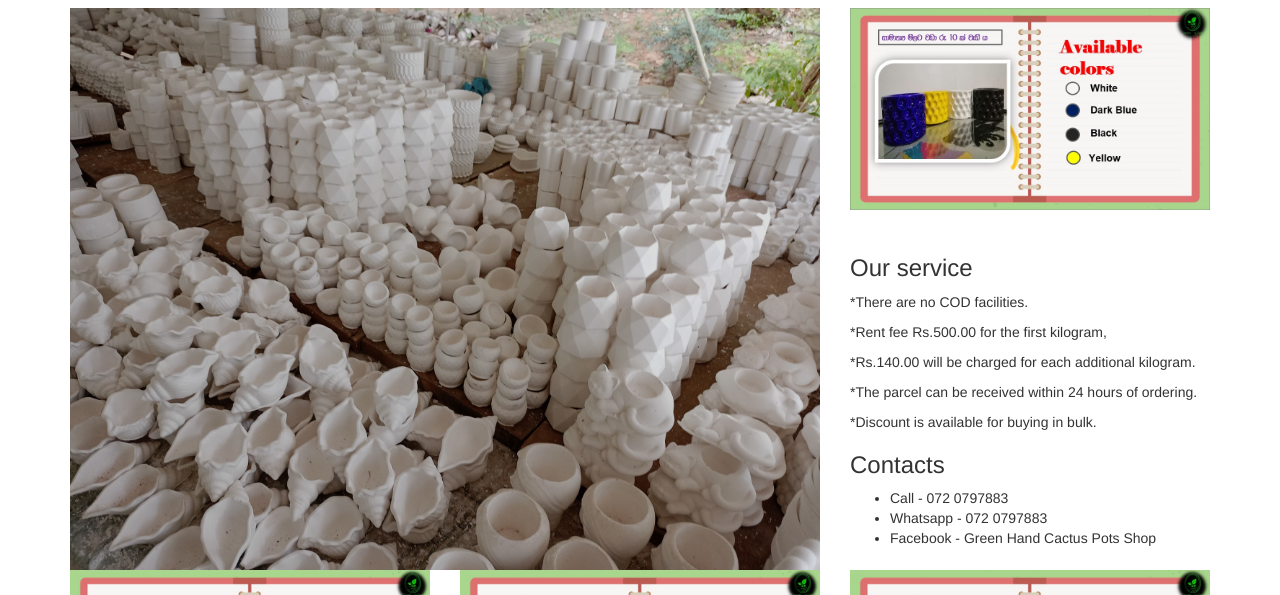
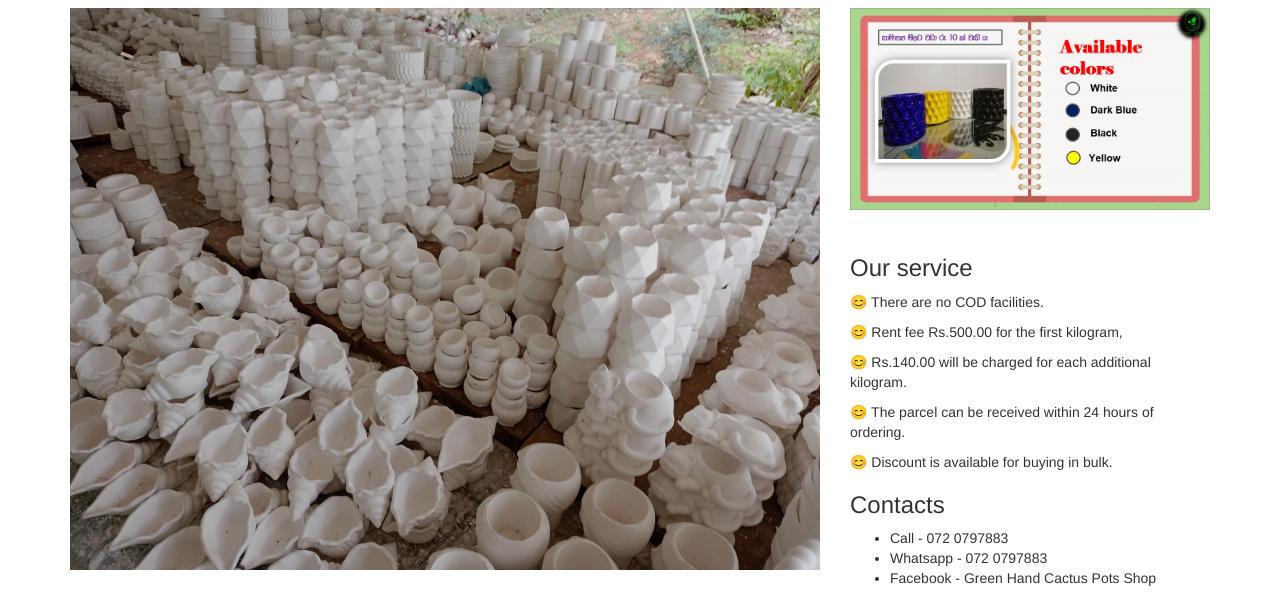
Before and after one commit to GreenHandCactusPots/greenhandcactuspots.github.io, a plain HTML site: page index.html in a window 1280 px wide. Shown: the part 152-747 px from the top of the page. Drawn offline with Linux system fonts and the light colour scheme.

Commit message:
Update index.html

```diff
--- a/index.html
+++ b/index.html
@@ -49,11 +49,11 @@
 
             <div class="col-md-4">
                 <h3>Our service</h3>
-                <p>*There are no COD facilities.</p>
-                <p>*Rent fee Rs.500.00 for the first kilogram,</p>
-                <p>*Rs.140.00 will be charged for each additional kilogram.</p>
-                <p>*The parcel can be received within 24 hours of ordering.</p>
-                <p>*Discount is available for buying in bulk.</p>
+                <p>😊 There are no COD facilities.</p>
+                <p>😊 Rent fee Rs.500.00 for the first kilogram,</p>
+                <p>😊 Rs.140.00 will be charged for each additional kilogram.</p>
+                <p>😊 The parcel can be received within 24 hours of ordering.</p>
+                <p>😊 Discount is available for buying in bulk.</p>
 
                 <h3>Contacts</h3>
                 <ul>
```
